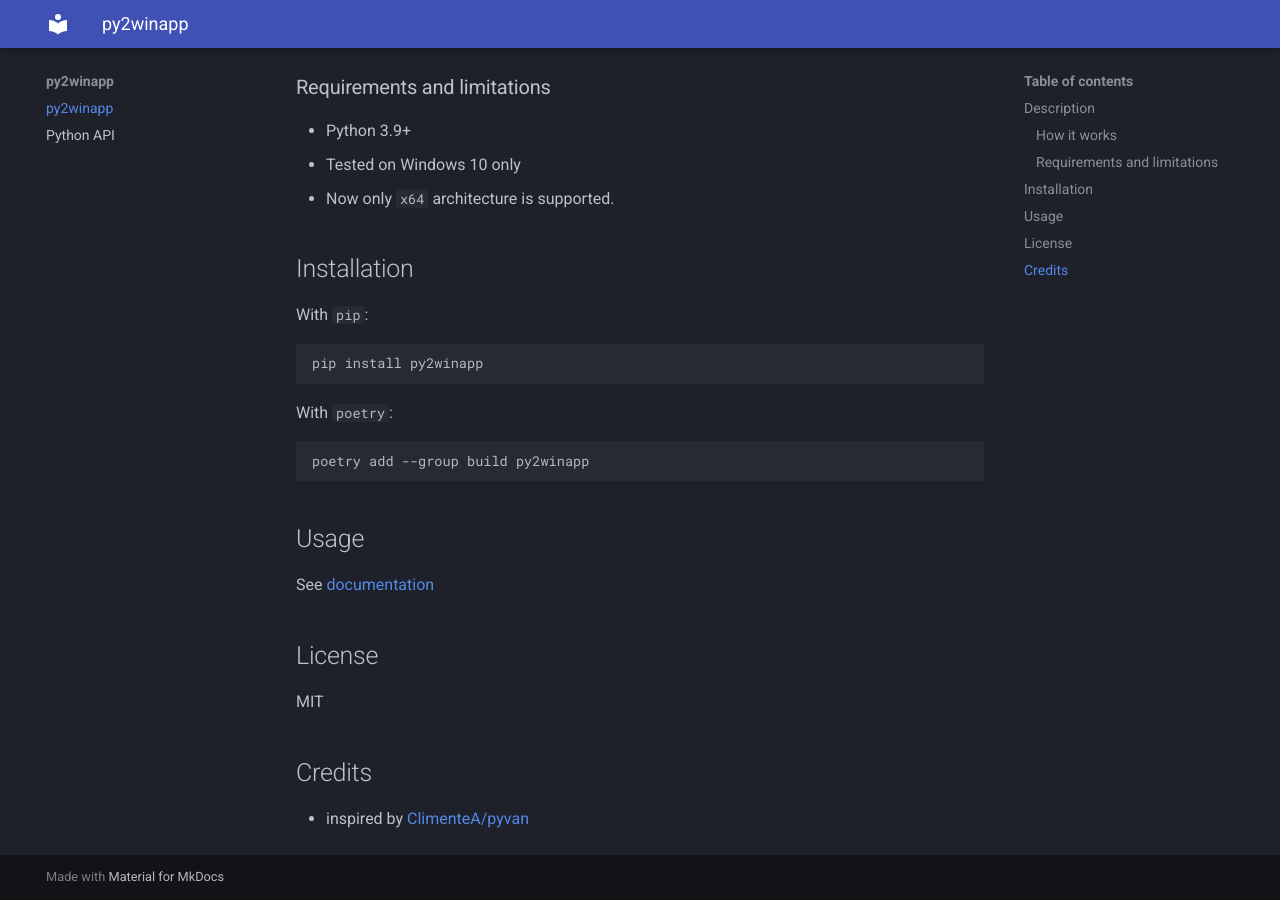
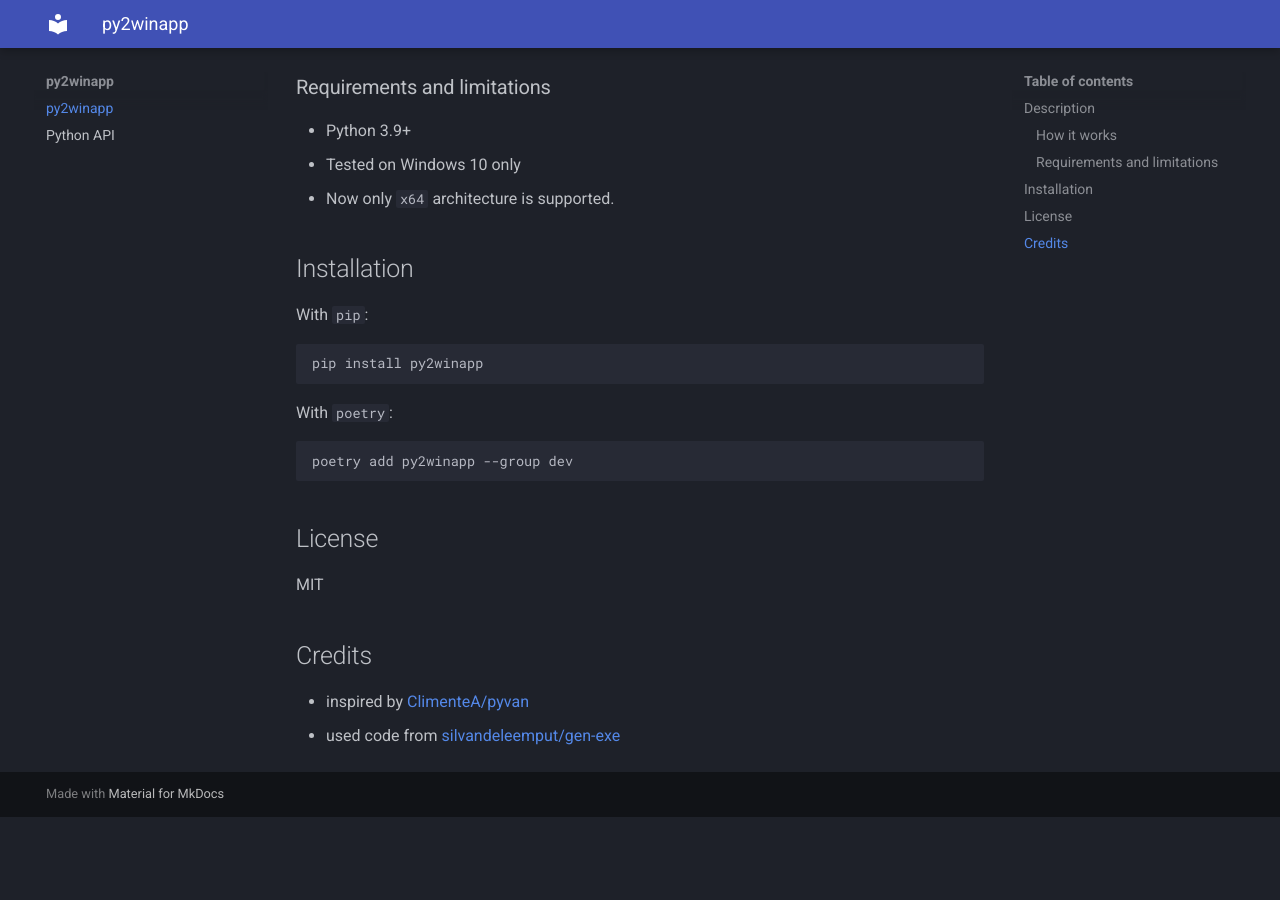
Before and after one commit to ruslan-rv-ua/py2winapp, an MkDocs documentation site: the page built from docs/index.md, in a window 1280 px wide and 900 px high, scrolled down 545 px. Built offline with MkDocs 1.6.1 and Material for MkDocs 9.7.7, drawn with Linux system fonts in a browser that asks for light colours; after the commit the page ends 1362 px from its top, so only the background shows below that.

````diff
--- a/docs/index.md
+++ b/docs/index.md
@@ -32,13 +32,9 @@ pip install py2winapp
 
 With `poetry`:
 
-```sh
-poetry add --group build py2winapp
+```bash
+poetry add py2winapp --group dev
 ```
-
-## Usage
-
-See [documentation]()
 
 ## License
 
@@ -47,3 +43,4 @@ MIT
 ## Credits
 
 - inspired by [ClimenteA/pyvan](https://github.com/ClimenteA/pyvan#readme)
+- used code from [silvandeleemput/gen-exe](https://github.com/silvandeleemput/gen-exe)
````
Also changed, not shown: README.md (+46 -1 lines), docs/api.md (+0 -2 lines), 1 other file.
